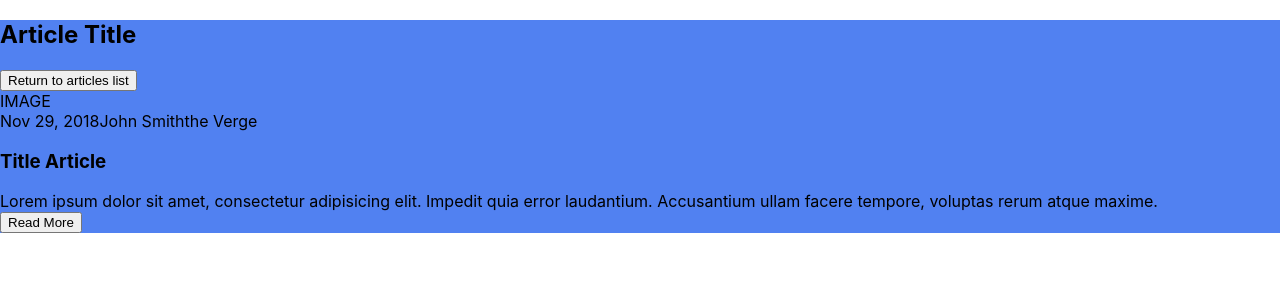
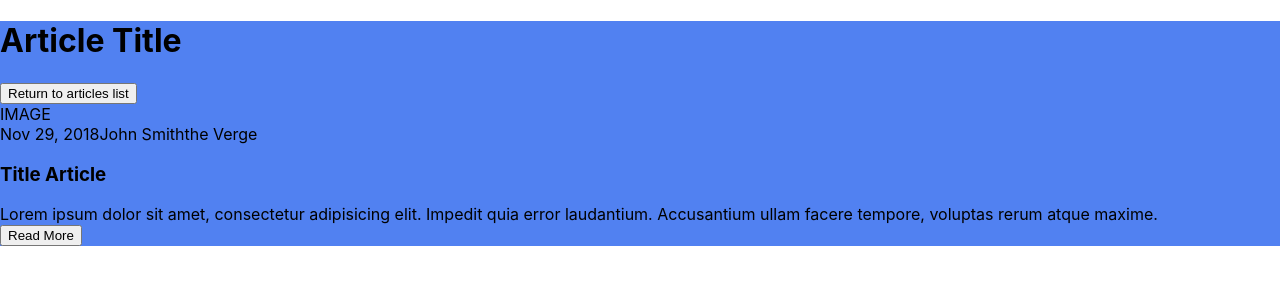
Before and after one commit to LukaszKolodziejski/XXXL_Global-News-1, a React (Create React App) app: page /article in a window 1280 px wide. Shown: the top 300 px of the page. Built offline with nearby package versions, Linux system fonts and the light colour scheme.

Commit message:
change title in Article.js

```diff
--- a/src/containers/Article/Article.js
+++ b/src/containers/Article/Article.js
@@ -7,7 +7,7 @@ class Article extends Component {
   render() {
     return (
       <Fragment>
-        <h2>Article Title</h2>
+        <h1>Article Title</h1>
         <button className="returnIndex">Return to articles list</button>
         <SingleArticle />
       </Fragment>
```
